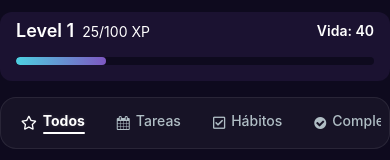
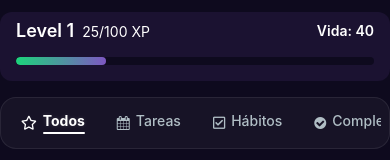
Before and after one commit to codesebastianvega/mana-bloom-app, a React Native app: screen / in a window 390 px wide. Shown: the top 160 px of the page. Built offline with nearby package versions, Linux system fonts and the light colour scheme.

Commit message:
Update theme.js

```diff
--- a/src/theme.js
+++ b/src/theme.js
@@ -4,7 +4,7 @@ export const Colors = {
   surface: "#1b1231", // Superficie ligeramente más clara
   primary: "#7e57c2", // Púrpura místico
   primaryLight: "#b39ddb", // Versión aclarada para estados activos
-  secondary: "#4dd0e1", // Turquesa etéreo
+  secondary: "#1cd47bff", // Turquesa etéreo
 
   secondaryLight: "#80deea", // Variante clara para estados activos
   accent: "#ffca28", // Dorado suave para acentos
```
